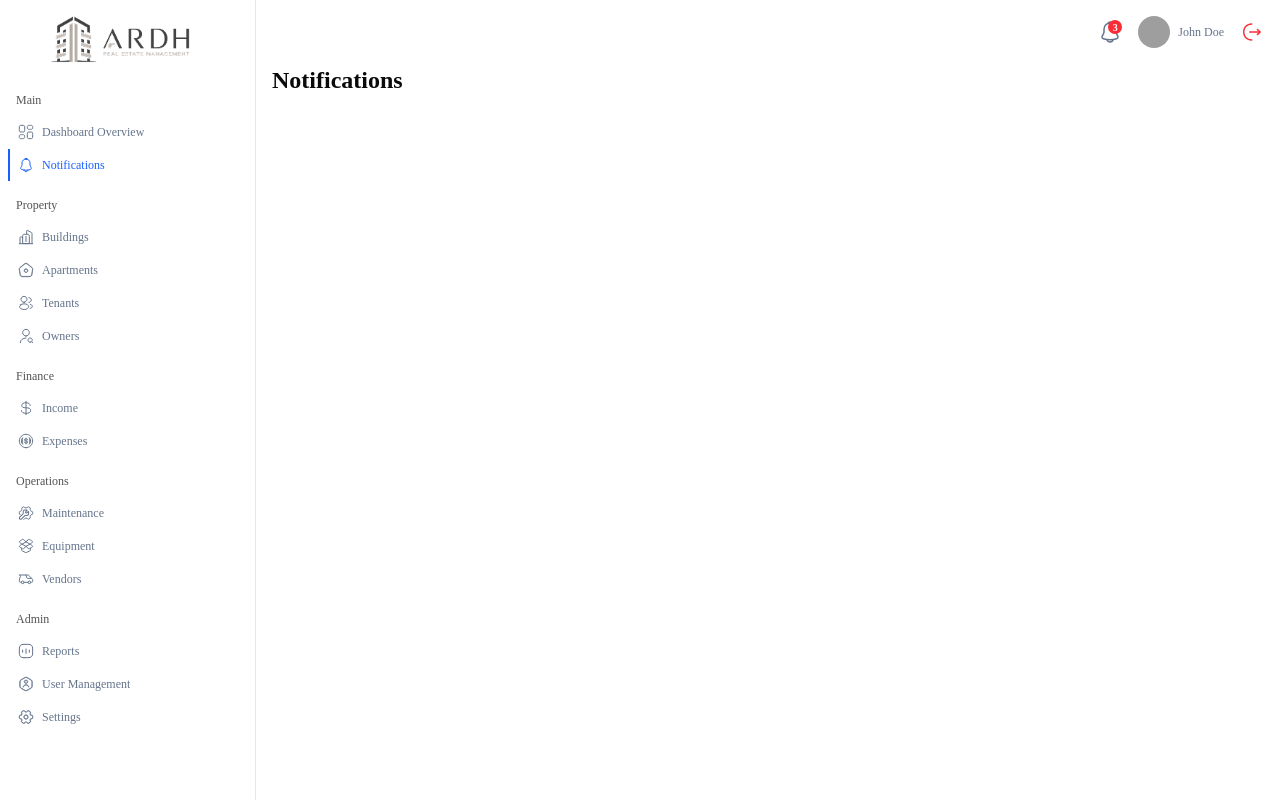
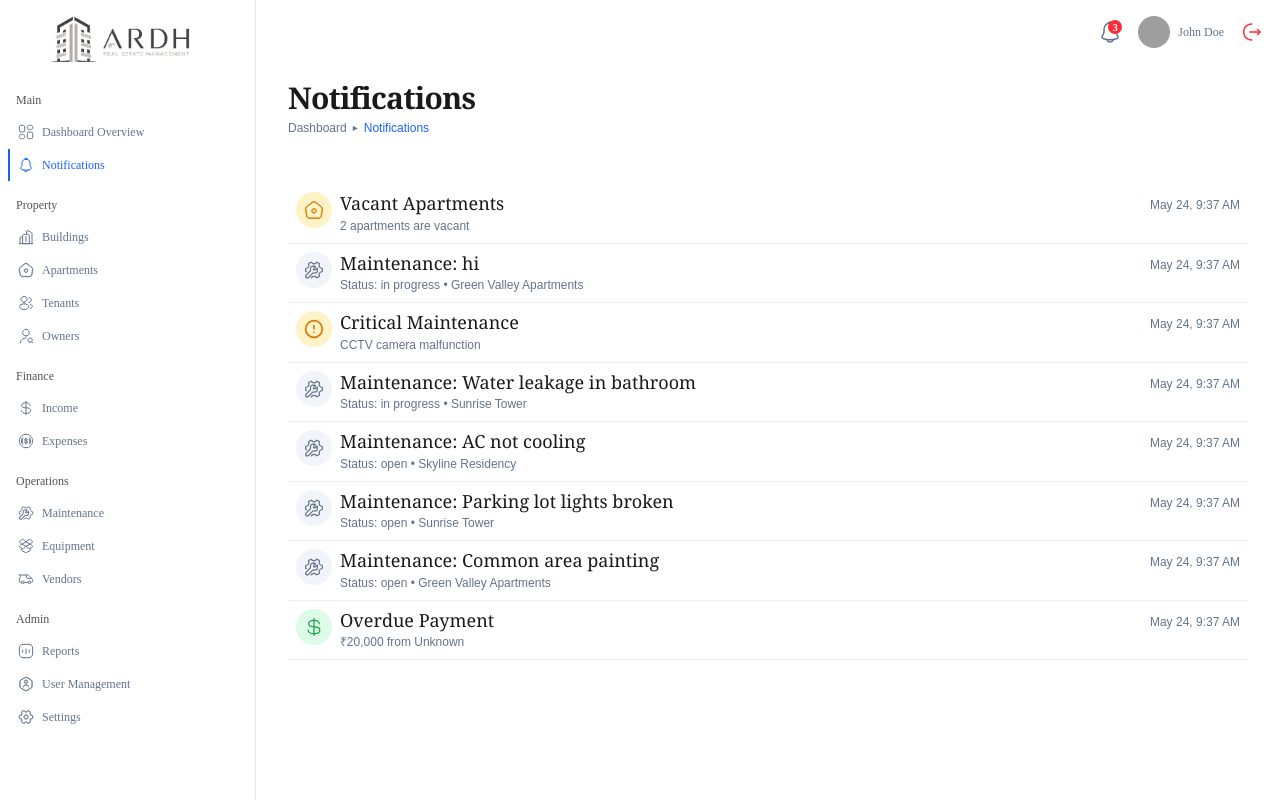
Before and after one commit to ArunRoy404/ardh-frontend, a React (Vite) app: page /notifications in a window 1280 px wide. Built offline with nearby package versions, Linux system fonts and the light colour scheme; grey boxes are pictures that could not be loaded; some icons are missing.

Commit message:
feat: implement global CSS theme tokens and add NotificationsPage component

```diff
--- a/src/pages/dashboard/NotificationsPage.jsx
+++ b/src/pages/dashboard/NotificationsPage.jsx
@@ -1,8 +1,155 @@
+import React from "react"
+import { ApartmentsIcon } from "../../components/SvgIcons/ApartmentsIcon"
+import { MaintenanceIcon } from "../../components/SvgIcons/MaintenanceIcon"
+import { IncomeIcon } from "../../components/SvgIcons/IncomeIcon"
+import { AlertCircle } from "lucide-react"
+
+const notificationsData = [
+    {
+        type: "vacant",
+        title: "Vacant Apartments",
+        detail: "2 apartments are vacant",
+        date: "May 24, 9:37 AM",
+    },
+    {
+        type: "maintenance-info",
+        title: "Maintenance: hi",
+        detail: "Status: in progress • Green Valley Apartments",
+        date: "May 24, 9:37 AM",
+    },
+    {
+        type: "critical",
+        title: "Critical Maintenance",
+        detail: "CCTV camera malfunction",
+        date: "May 24, 9:37 AM",
+    },
+    {
+        type: "maintenance-info",
+        title: "Maintenance: Water leakage in bathroom",
+        detail: "Status: in progress • Sunrise Tower",
+        date: "May 24, 9:37 AM",
+    },
+    {
+        type: "maintenance-info",
+        title: "Maintenance: AC not cooling",
+        detail: "Status: open • Skyline Residency",
+        date: "May 24, 9:37 AM",
+    },
+    {
+        type: "maintenance-info",
+        title: "Maintenance: Parking lot lights broken",
+        detail: "Status: open • Sunrise Tower",
+        date: "May 24, 9:37 AM",
+    },
+    {
+        type: "maintenance-info",
+        title: "Maintenance: Common area painting",
+        detail: "Status: open • Green Valley Apartments",
+        date: "May 24, 9:37 AM",
+    },
+    {
+        type: "payment",
+        title: "Overdue Payment",
+        detail: "₹20,000 from Unknown",
+        date: "May 24, 9:37 AM",
+    },
+]
+
+const getNotificationIconData = (type) => {
+    const sizeClass = "size-5"
+    switch (type) {
+        case "vacant":
+            return {
+                icon: <ApartmentsIcon className={`${sizeClass} text-[#D97706]`} />,
+                bg: "bg-[#FEF3C7]",
+            }
+        case "maintenance-info":
+            return {
+                icon: <MaintenanceIcon className={`${sizeClass} text-[#64748B]`} />,
+                bg: "bg-[#F1F5F9]",
+            }
+        case "critical":
+            return {
+                icon: <AlertCircle className={`${sizeClass} text-[#D97706]`} />,
+                bg: "bg-[#FEF3C7]",
+            }
+        case "payment":
+            return {
+                icon: <IncomeIcon className={`${sizeClass} text-[#16A34A]`} />,
+                bg: "bg-[#DCFCE7]",
+            }
+        default:
+            return {
+                icon: <AlertCircle className={`${sizeClass} text-slate-500`} />,
+                bg: "bg-slate-100",
+            }
+    }
+}
+
 const NotificationsPage = () => {
-  return (
-    <div>
-      <h1 className="text-2xl font-bold">Notifications</h1>
-    </div>
-  );
-};
-export default NotificationsPage;
+    return (
+        <div className="flex flex-col gap-6 p-4">
+            {/* Header Block */}
+            <div className="mb-6">
+                <h1
+                    className="text-3xl font-semibold text-[#1A1A1A] tracking-tight"
+                    style={{ fontFamily: "'Adobe Aldine', Georgia, serif" }}
+                >
+                    Notifications
+                </h1>
+
+                {/* Breadcrumbs */}
+                <div
+                    className="flex items-center gap-1.5 text-xs text-[#64748B] mt-1"
+                    style={{ fontFamily: "'DM Sans', sans-serif" }}
+                >
+                    <span className="hover:text-[#0A0A0A] cursor-pointer">Dashboard</span>
+                    <span className="text-[10px]">▸</span>
+                    <span className="text-secondary font-medium">Notifications</span>
+                </div>
+            </div>
+
+            {/* Notifications List Container */}
+            <div className="flex flex-col bg-white  overflow-hidden">
+                {notificationsData.map((item, idx) => {
+                    const iconData = getNotificationIconData(item.type)
+                    return (
+                        <div
+                            key={idx}
+                            className="flex p-2 items-start gap-2 self-stretch border-b border-[#EEE] justify-between hover:bg-slate-50 transition-colors"
+                        >
+                            <div className="flex gap-2 items-start">
+                                <div className={`p-2 rounded-full flex items-center justify-center ${iconData.bg}`}>
+                                    {iconData.icon}
+                                </div>
+                                <div className="flex flex-col justify-center min-h-[36px]">
+                                    <h3
+                                        className="text-[18px] font-medium text-[#1A1A1A] leading-tight"
+                                        style={{ fontFamily: "'Adobe Aldine', Georgia, serif" }}
+                                    >
+                                        {item.title}
+                                    </h3>
+                                    <p
+                                        className="text-[12px] font-normal text-[#64748B] mt-0.5"
+                                        style={{ fontFamily: "'DM Sans', sans-serif" }}
+                                    >
+                                        {item.detail}
+                                    </p>
+                                </div>
+                            </div>
+
+                            <span
+                                className="text-[12px] font-normal text-[#64748B] whitespace-nowrap pt-1"
+                                style={{ fontFamily: "'DM Sans', sans-serif" }}
+                            >
+                                {item.date}
+                            </span>
+                        </div>
+                    )
+                })}
+            </div>
+        </div>
+    )
+}
+
+export default NotificationsPage
```
Also changed, not shown: src/index.css (line endings or trailing spaces).
